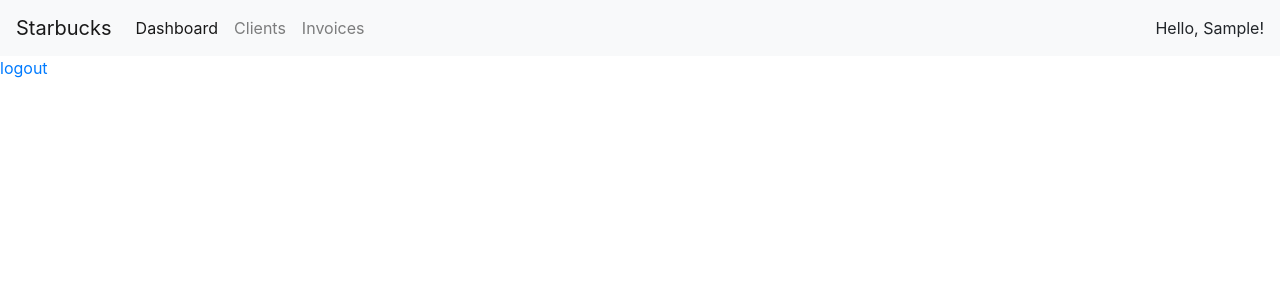
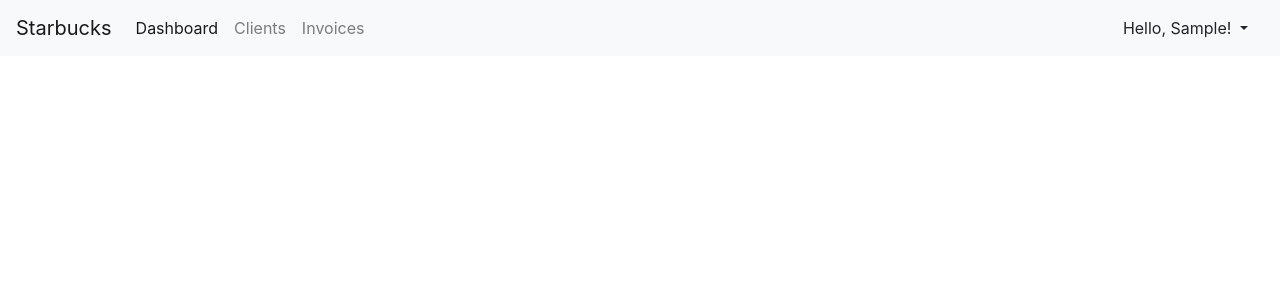
Before and after one commit to cnulla/InvoiceApp, a Django app: page / in a window 1280 px wide. Shown: the top 300 px of the page. Run offline with Django 3.2, Linux system fonts and the light colour scheme; the visitor is signed in with stand-in values (Sample User, id 1); some libraries are stand-ins or nearby versions.

Commit message:
update nav

```diff
--- a/invoiceapp/templates/base.html
+++ b/invoiceapp/templates/base.html
@@ -29,9 +29,12 @@
         <a class="nav-link" href="#">Invoices</a>
       </li>
     </ul>
-    <form class="form-inline ml-2 ml-lg-0">
-      Hello, {{request.user.first_name}}!
-    </form>
+    <span>
+     <a class="nav-link dropdown-toggle" id="navbarDropdown" role="button" data-toggle="dropdown" aria-haspopup="true" aria-expanded="false"> Hello, {{request.user.first_name}}! </a>
+     <div class="dropdown-menu" aria-labelledby="navbarDropdown">
+        <a class="dropdown-item" href="{% url 'signout'%}" id="nav"> Logout </a>
+     </div>
+    </span>
   </div>
 </nav>
 {% endif %}
--- a/invoiceapp/templates/invoiceapp/dashboard.html
+++ b/invoiceapp/templates/invoiceapp/dashboard.html
@@ -2,6 +2,4 @@
 
 {% block content %}
 
-<a href="{% url 'signout' %}"> logout </a>
-
 {% endblock %}
```
